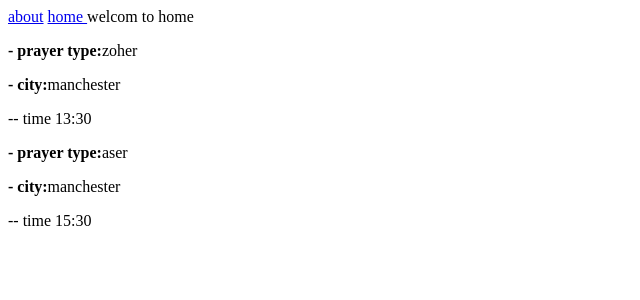
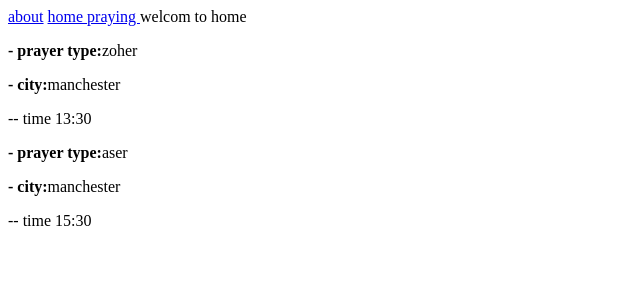
Before and after one commit to abukharis/prayer_project, a Flask app: page / in a window 1280 px wide. Shown: the top 300 px of the page, without its empty margins (0-640 px from the left). Run offline with Flask 2, Linux system fonts and the light colour scheme.

Commit message:
test2 commit

```diff
--- a/application/templates/layout.html
+++ b/application/templates/layout.html
@@ -7,6 +7,7 @@
     <a href="{{ url_for('about') }}">about</a>
 
     <a href="{{ url_for('home') }}">home </a>
+    <a href="{{ url_for('praying') }}">praying </a>
     {% block body_content %}
 {% endblock body_content %}
 </body>
```
